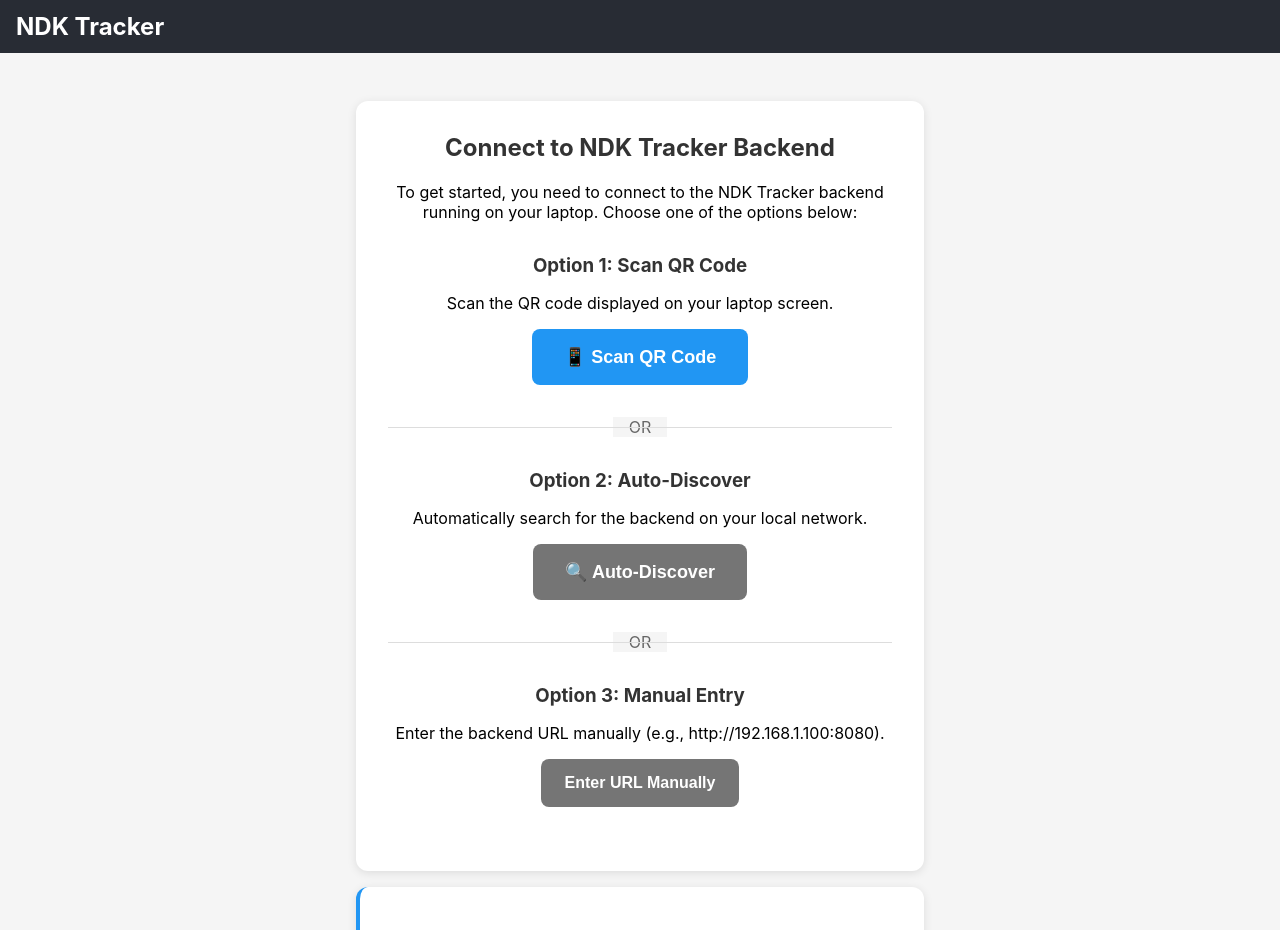
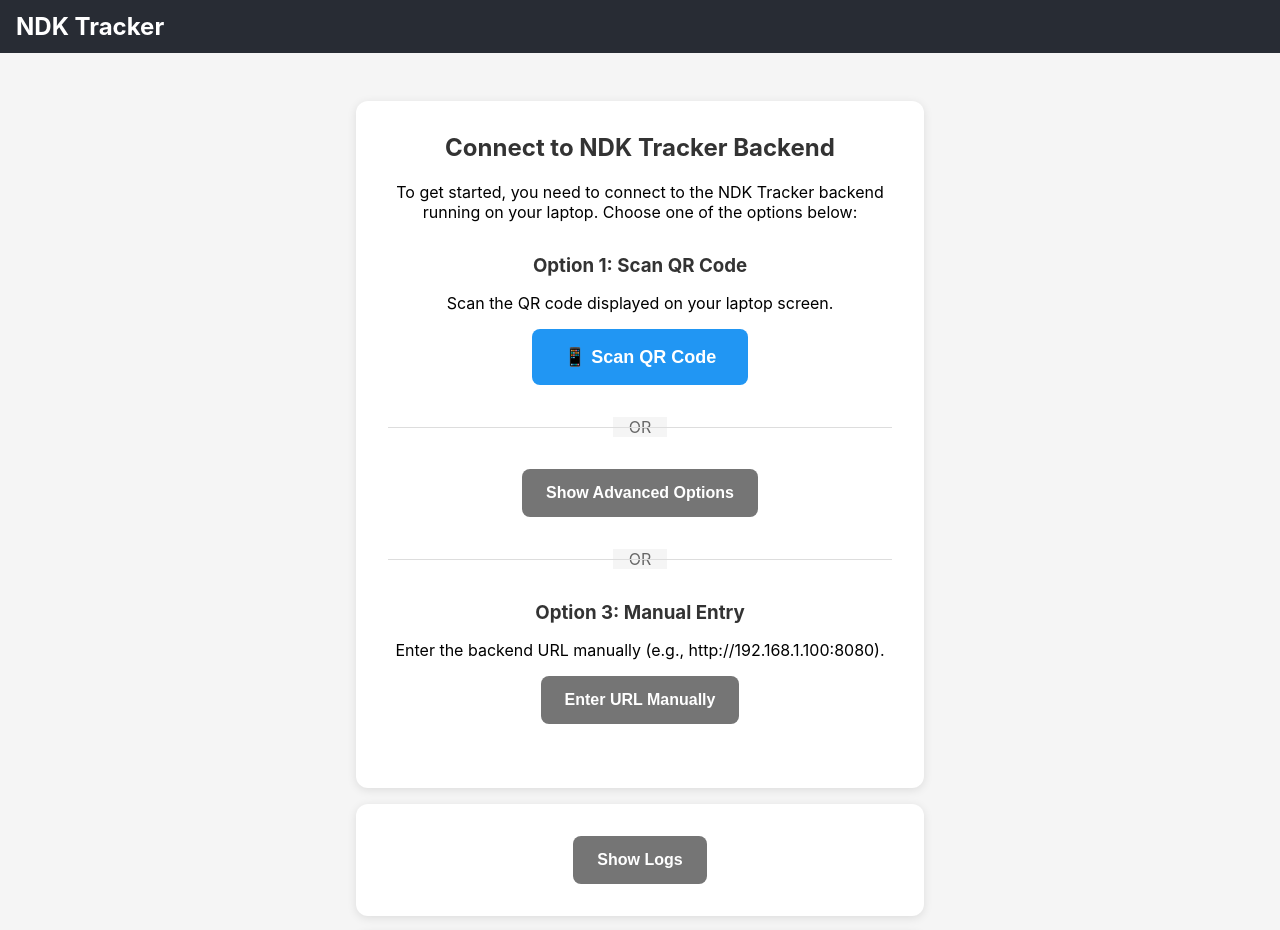
Before and after one commit to AIBappa/NDK_Tracker, a React (Create React App) app in the folder frontend/: page / in a window 1280 px wide. Shown: the top 930 px of the page. Built offline with nearby package versions, Linux system fonts and the light colour scheme.

Commit message:
Some more UI fixes. It never ends!!

```diff
--- a/frontend/src/components/PairingScreen.js
+++ b/frontend/src/components/PairingScreen.js
@@ -9,6 +9,9 @@ const PairingScreen = ({ onPairingSuccess, speechService }) => {
   const [isConnecting, setIsConnecting] = useState(false);
   const [showManualEntry, setShowManualEntry] = useState(false);
   const [isDiscovering, setIsDiscovering] = useState(false);
+  const [showLogs, setShowLogs] = useState(false);
+  const [logs, setLogs] = useState([]);
+  const [showAdvanced, setShowAdvanced] = useState(false);
   const qrCodeScannerRef = useRef(null);
   const scannerRef = useRef(null);
 
@@ -26,6 +29,7 @@ const PairingScreen = ({ onPairingSuccess, speechService }) => {
     try {
       setError('');
       setIsScanning(true);
+      setLogs(prev => [...prev, 'Starting QR scanner...']);
 
       // Request camera permission
       const stream = await navigator.mediaDevices.getUserMedia({ video: true });
@@ -35,6 +39,7 @@ const PairingScreen = ({ onPairingSuccess, speechService }) => {
       scannerRef.current = scanner;
 
       const qrCodeSuccessCallback = async (decodedText) => {
+        setLogs(prev => [...prev, `QR decoded: ${decodedText}`]);
         await stopQRScanner();
         await connectToBackend(decodedText);
       };
@@ -58,6 +63,7 @@ const PairingScreen = ({ onPairingSuccess, speechService }) => {
 
     } catch (error) {
       setError('Failed to start camera. Please check permissions or enter URL manually.');
+      setLogs(prev => [...prev, `Camera start failed: ${error}`]);
       setIsScanning(false);
     }
   };
@@ -77,6 +83,7 @@ const PairingScreen = ({ onPairingSuccess, speechService }) => {
   const connectToBackend = async (url) => {
     setIsConnecting(true);
     setError('');
+    setLogs(prev => [...prev, `Connecting to: ${url}`]);
 
     try {
       // Clean URL
@@ -88,18 +95,21 @@ const PairingScreen = ({ onPairingSuccess, speechService }) => {
       // Test connection
       const isConnected = await ApiService.testConnection(cleanUrl);
       if (isConnected) {
+        setLogs(prev => [...prev, `Connected to: ${cleanUrl}`]);
         onPairingSuccess(cleanUrl);
         if (speechService && speechService.isSupported) {
           speechService.speak('Successfully connected to backend.');
         }
       } else {
         setError('Failed to connect to backend. Please check the URL and try again.');
+        setLogs(prev => [...prev, `Connection failed: ${cleanUrl}`]);
         if (speechService && speechService.isSupported) {
           speechService.speak('Failed to connect. Please check the URL and try again.');
         }
       }
     } catch (error) {
       setError('Connection failed. Please check the URL and your network connection.');
+      setLogs(prev => [...prev, `Error: ${error}`]);
     } finally {
       setIsConnecting(false);
     }
@@ -188,11 +198,24 @@ const PairingScreen = ({ onPairingSuccess, speechService }) => {
           <span>OR</span>
         </div>
 
+        {/* Advanced Options Toggle */}
+        <div className="pairing-option">
+          <button
+            className="btn btn-secondary"
+            onClick={() => setShowAdvanced(v => !v)}
+            aria-expanded={showAdvanced}
+            aria-controls="advanced-options"
+          >
+            {showAdvanced ? 'Hide Advanced Options' : 'Show Advanced Options'}
+          </button>
+        </div>
+
+        {showAdvanced && (
+          <div id="advanced-options" className="advanced-options">
             {/* Network Discovery */}
             <div className="pairing-option">
-          <h3>Option 2: Auto-Discover</h3>
-          <p>Automatically search for the backend on your local network.</p>
-
+              <h3>Auto-Discover</h3>
+              <p>Search for the backend on your local network.</p>
               <button
                 className="btn btn-secondary btn-large"
                 onClick={discoverBackend}
@@ -209,6 +232,63 @@ const PairingScreen = ({ onPairingSuccess, speechService }) => {
                 )}
               </button>
             </div>
+
+            {/* Manual Entry */}
+            <div className="pairing-option">
+              <h3>Manual Entry</h3>
+              <p>Enter the backend URL (e.g., http://192.168.1.100:8080).</p>
+              {!showManualEntry ? (
+                <button
+                  className="btn btn-secondary"
+                  onClick={() => setShowManualEntry(true)}
+                  disabled={isScanning || isConnecting || isDiscovering}
+                >
+                  Enter URL Manually
+                </button>
+              ) : (
+                <form onSubmit={handleManualConnect} className="manual-entry-form">
+                  <div className="form-group">
+                    <label htmlFor="manual-url">Backend URL:</label>
+                    <input
+                      id="manual-url"
+                      type="url"
+                      className="form-input"
+                      placeholder="http://192.168.1.100:8080"
+                      value={manualUrl}
+                      onChange={(e) => setManualUrl(e.target.value)}
+                      disabled={isConnecting}
+                      aria-describedby="url-help"
+                    />
+                    <small id="url-help">
+                      Enter the full URL including http:// and port number
+                    </small>
+                  </div>
+
+                  <div className="form-actions">
+                    <button
+                      type="submit"
+                      className="btn btn-primary"
+                      disabled={!manualUrl.trim() || isConnecting}
+                    >
+                      {isConnecting ? 'Connecting...' : 'Connect'}
+                    </button>
+                    <button
+                      type="button"
+                      className="btn btn-secondary"
+                      onClick={() => {
+                        setShowManualEntry(false);
+                        setManualUrl('');
+                      }}
+                      disabled={isConnecting}
+                    >
+                      Cancel
+                    </button>
+                  </div>
+                </form>
+              )}
+            </div>
+          </div>
+        )}
 
         <div className="divider">
           <span>OR</span>
@@ -279,6 +359,23 @@ const PairingScreen = ({ onPairingSuccess, speechService }) => {
         )}
       </div>
 
+      {/* Logs + Help */}
+      <div className="card">
+        <button
+          className="btn btn-secondary"
+          onClick={() => setShowLogs(v => !v)}
+          aria-expanded={showLogs}
+          aria-controls="pairing-logs"
+        >
+          {showLogs ? 'Hide Logs' : 'Show Logs'}
+        </button>
+        {showLogs && (
+          <div id="pairing-logs" className="logs" style={{ textAlign: 'left', marginTop: '0.75rem' }}>
+            <pre style={{ whiteSpace: 'pre-wrap' }}>{logs.join('\n')}</pre>
+          </div>
+        )}
+      </div>
+
       {/* Help Information */}
       <div className="card help-card">
         <h3>Need Help?</h3>
```
Lines whose indentation alone changed are shown as unchanged.
